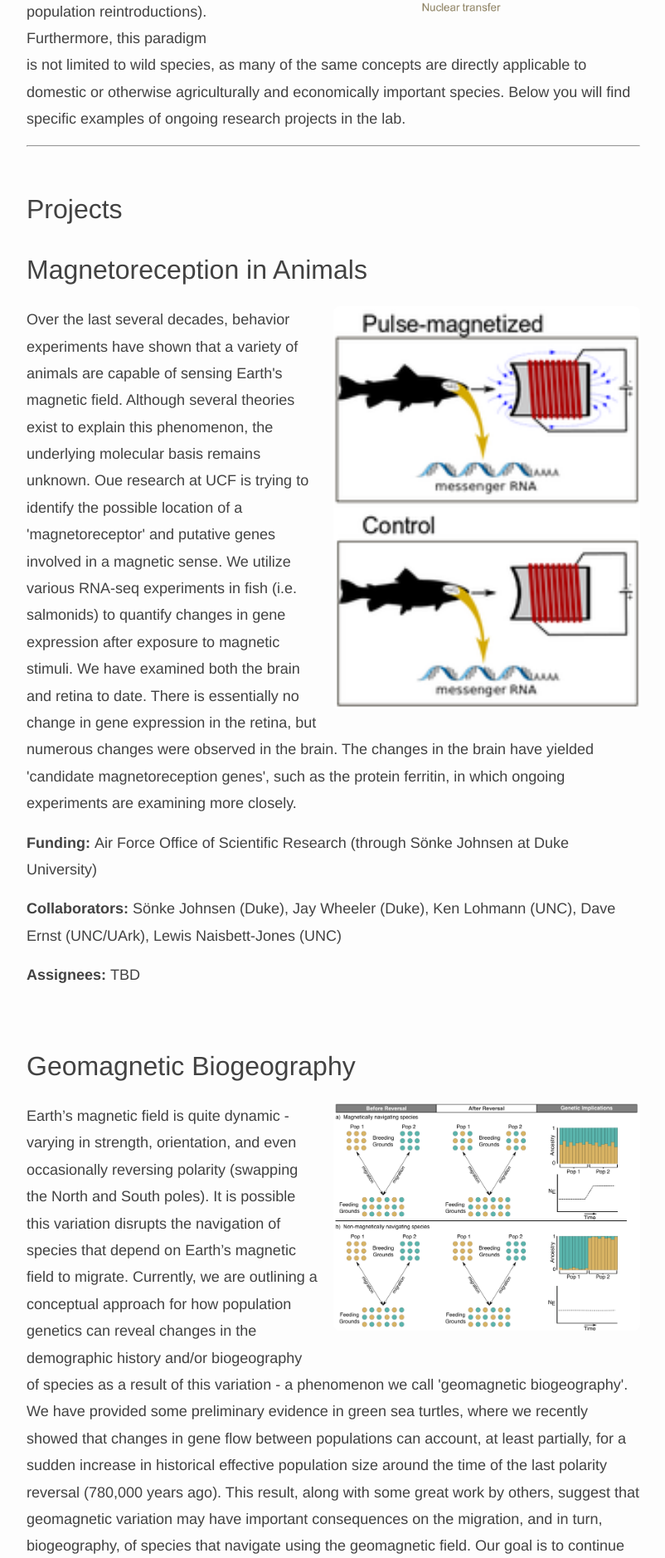
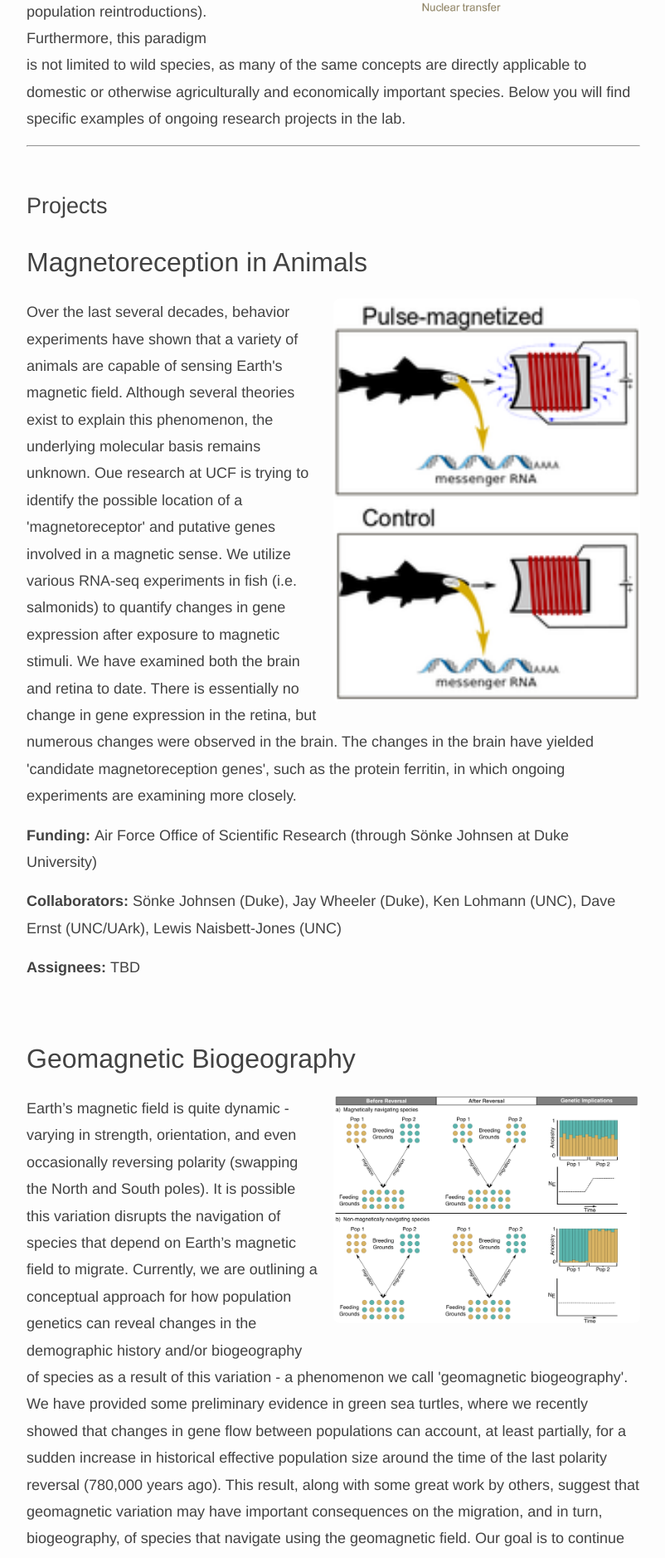
Before and after one commit to rfitak/FitakLab, a Jekyll site: the page built from _pages/research/index.md, in a window 1280 px wide. Shown: the part 923-2801 px from the top of the page at 83% size, without its empty margins (238-1040 px from the left). Built offline with Jekyll 4.4.1, drawn with Linux system fonts in a browser that asks for light colours; nearby versions of some CDN libraries.

```diff
--- a/_pages/research/index.md
+++ b/_pages/research/index.md
@@ -14,7 +14,7 @@
 ---
 
 <br>
-## Projects
+# Projects
 <div class="lab-wrapper">
     <ul class="lab-list">
     {% for project in site.data.projects %}
```
